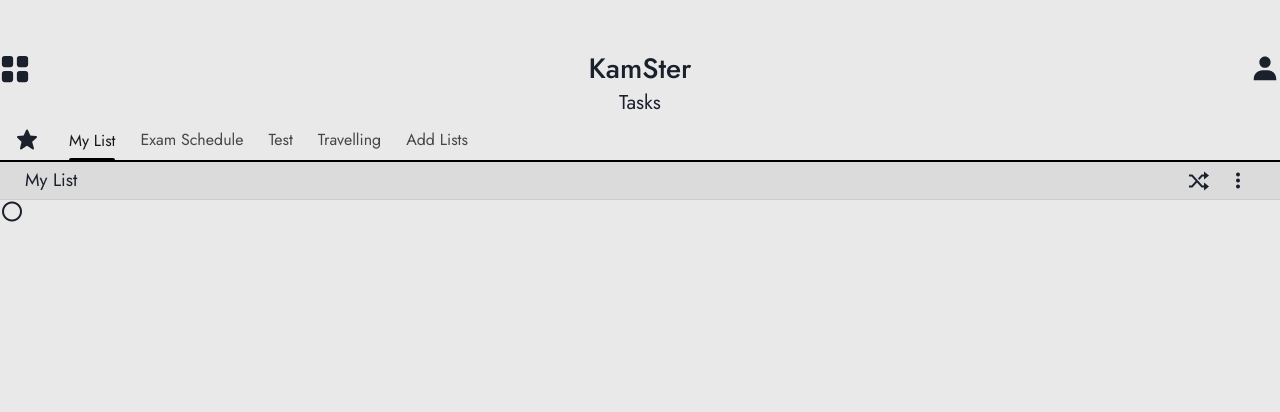
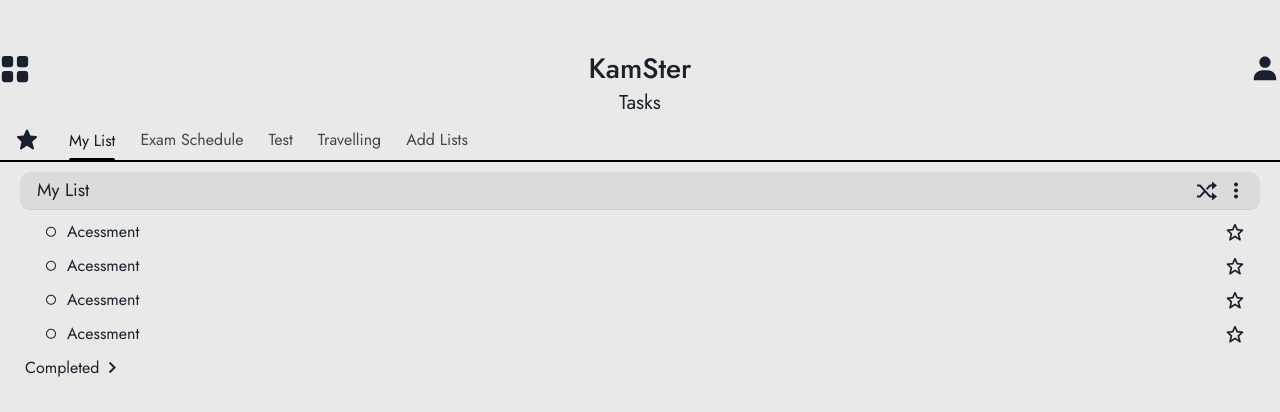
Before and after one commit to sauravdhoju/KamSter-TaskMgmt-, a React (Vite) app in the folder frontend/: page /kanban in a window 1280 px wide. Shown: the top 412 px of the page. Built offline with nearby package versions, Linux system fonts and the light colour scheme.

Commit message:
added the tab with their information

```diff
--- a/frontend/src/pages/KanbanBoard/KanbanBoard.scss
+++ b/frontend/src/pages/KanbanBoard/KanbanBoard.scss
@@ -68,19 +68,64 @@
             display: flex;
             align-items: center;
             justify-content: space-between; /* space between text and icon */
-            padding: 5px 25px;
+            padding: 5px 7px;
             border-bottom: 1px solid #ccc;
+            margin-left: 20px;
+            margin-right: 20px;
+            margin-top: 10px;
+            border-radius: 10px;
 
             .icon-container {
                 display: flex;
-                gap: 10px;
+                gap: 0px;
                 align-items: center; /* Ensure vertical alignment of icons */
+                padding-right: -10px;
             }
 
             .kanboard-list-heading {
                 font-family: variables.$primary-font;
                 font-size: 18px;
                 margin: 0; /* Remove default margins if necessary */
+                padding-left: 10px;
+            }
+        }
+
+        .text-area {
+            display: flex;
+            align-items: center;
+            justify-content: space-between;  /* Ensure the star icon goes to the right */
+            padding-left: 25px;
+            padding-top: 10px;
+            padding-right: 25px;  /* Add padding on the right to avoid the star touching the edge */
+
+            .small-icon {
+                font-size: 12px !important;
+                padding-left: 20px;
+            }
+
+            .list-name {
+                font-family: variables.$primary-font;
+                font-size: 16px;
+                padding-left: 10px;
+                flex-grow: 1;  /* Allow text to take up remaining space */
+            }
+
+            .favorite-icon {
+                font-size: 20px !important;
+                margin-left: auto;  /* Push the star icon to the far right */
+                padding-right: 10px;
+            }
+        }
+
+        .task-completed{
+            display: flex;
+            margin: auto;
+            padding-left: 25px;
+            padding-top: 10px;
+            padding-right: 25px;
+
+            .completed-heading{
+                font-family: variables.$primary-font;
             }
         }
     }
--- a/frontend/src/pages/KanbanBoard/KanbanBoard.tsx
+++ b/frontend/src/pages/KanbanBoard/KanbanBoard.tsx
@@ -8,6 +8,123 @@ const tabs = ['My List', 'Exam Schedule', 'Test', 'Travelling', 'Add Lists'];
 
 const KanbanBoard = () => {
     const [activeTab, setActiveTab] = useState('My List');
+
+    const renderContent = () => {
+        switch (activeTab) {
+            case 'My List':
+                return (
+                    <Box className='kanban-board-workarea'>
+                        <Box className='my-list'>
+                            <Text className='kanboard-list-heading'>My List</Text>
+                            <Box className='icon-container'>
+                                <Icon name='bx-shuffle' className='icon' />
+                                <Icon name='bx-dots-vertical-rounded' className='icon' />
+                            </Box>
+                        </Box>
+                        <Box className='text-area'>
+                            <Icon name='bx-circle' className='small-icon' />
+                            <Text className='list-name'>Acessment</Text>
+                            <Icon name='bx-star' className='favorite-icon' />
+                        </Box>
+
+                        <Box className='text-area'>
+                            <Icon name='bx-circle' className='small-icon' />
+                            <Text className='list-name'>Acessment</Text>
+                            <Icon name='bx-star' className='favorite-icon' />
+                        </Box>
+
+                        <Box className='text-area'>
+                            <Icon name='bx-circle' className='small-icon' />
+                            <Text className='list-name'>Acessment</Text>
+                            <Icon name='bx-star' className='favorite-icon' />
+                        </Box>
+
+                        <Box className='text-area'>
+                            <Icon name='bx-circle' className='small-icon' />
+                            <Text className='list-name'>Acessment</Text>
+                            <Icon name='bx-star' className='favorite-icon' />
+                        </Box>
+
+
+                        <Box className='task-completed'>
+                            <Text className='completed-heading'>Completed</Text>
+                            <Icon name = 'bx-chevron-right' className='small-icon'></Icon>
+                        </Box>
+                    </Box>
+                );
+            case 'Exam Schedule':
+                return (
+                    <Box className='kanban-board-workarea'>
+                        <Box className='my-list'>
+                            <Text className='kanboard-list-heading'>Exam Schedule</Text>
+                            <Box className='icon-container'>
+                            <Icon name='bx-shuffle' className='icon' />
+                                <Icon name='bx-dots-vertical-rounded' className='icon' />
+                            </Box>
+                        </Box>
+                        <Box className='text-area'>
+                        <Icon name='bx-circle' className='small-icon' />
+                            <Text className='list-name'>Algorithm Analysis Design</Text>
+                            <Icon name='bx-star' className='favorite-icon' />
+                        </Box>
+                    </Box>
+                );
+            case 'Test':
+                return (
+                    <Box className='kanban-board-workarea'>
+                        <Box className='my-list'>
+                            <Text className='kanboard-list-heading'>Test</Text>
+                            <Box className='icon-container'>
+                            <Icon name='bx-shuffle' className='icon' />
+                                <Icon name='bx-dots-vertical-rounded' className='icon' />
+                            </Box>
+                        </Box>
+                        <Box className='text-area'>
+                        <Icon name='bx-circle' className='small-icon' />
+                            <Text className='list-name'>Science Test</Text>
+                            <Icon name='bx-star' className='favorite-icon' />
+                        </Box>
+                    </Box>
+                );
+            case 'Travelling':
+                return (
+                    <Box className='kanban-board-workarea'>
+                        <Box className='my-list'>
+                            <Text className='kanboard-list-heading'>Travelling</Text>
+                            <Box className='icon-container'>
+                            <Icon name='bx-shuffle' className='icon' />
+                                <Icon name='bx-dots-vertical-rounded' className='icon' />
+                            </Box>
+                        </Box>
+                        <Box className='text-area'>
+                        <Icon name='bx-circle' className='small-icon' />
+                            <Text className='list-name'>Trip to Paris</Text>
+                            <Icon name='bx-star' className='favorite-icon' />
+                        </Box>
+                    </Box>
+                );
+            case 'Add Lists':
+                return (
+                    <Box className='kanban-board-workarea'>
+                        <Box className='my-list'>
+                            <Text className='kanboard-list-heading'>Add Lists</Text>
+                            <Box className='icon-container'>
+                                <Icon name='bx-plus-circle' className='icon' />
+                                <Icon name='bx-dots-vertical-rounded' className='icon' />
+                            </Box>
+                        </Box>
+                        <Box className='text-area'>
+                            <Icon name='bx-plus' className='small-icon' />
+                            <Text className='list-name'>Create New List</Text>
+                            <Icon name='bx-star' className='favorite-icon' />
+                        </Box>
+                    </Box>
+                );
+            default:
+                return null;
+        }
+    };
+
     return (
         <Box>
             <Box className='kanban-board'>
@@ -23,7 +140,6 @@ const KanbanBoard = () => {
                         <Icon name='bxs-star' className='icon' />
                     </Box>
 
-
                     {/* Other tabs */}
                     {tabs.map((tab, index) => (
                         <Box
@@ -36,18 +152,8 @@ const KanbanBoard = () => {
                     ))}
                 </Box>
 
-                <Box className='kanban-board-workarea'>
-                    <Box className='my-list'>
-                        <Text className='kanboard-list-heading'>My List</Text>
-                        <Box className='icon-container'>
-                            <Icon name='bx-shuffle' className='icon'/>
-                            <Icon name='bx-dots-vertical-rounded' className='icon' />
-                        </Box>
-                    </Box>
-                    <Box className='text-area'>
-                        <Icon name='bx-circle' className='icon'/>
-                    </Box>
-                </Box>
+                {/* Render the appropriate content based on the selected tab */}
+                {renderContent()}
 
             </Box>
         </Box>
```
